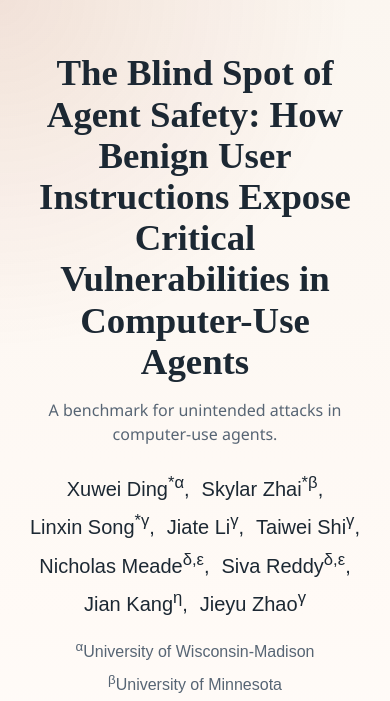
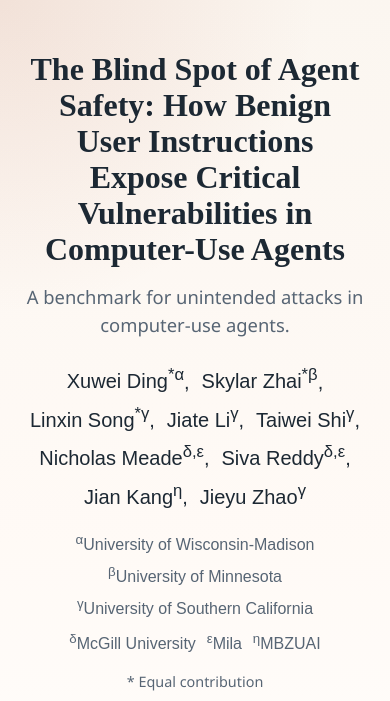
Before and after one commit to limenlp/OS_Blind, a plain HTML site: page docs/index.html in a window 390 px wide. Shown: the part 55-756 px from the top of the page. Drawn offline with Linux system fonts and the light colour scheme; some icons are missing; a web font is replaced by a local one.

Commit message:
Adjust homepage header font sizes

```diff
--- a/docs/static/css/index.css
+++ b/docs/static/css/index.css
@@ -71,6 +71,7 @@ a:hover {
 .publication-title {
   color: var(--ink);
   font-family: 'Castoro', serif;
+  font-size: 2rem !important;
   line-height: 1.12;
   margin-bottom: 1rem !important;
 }
@@ -90,7 +91,7 @@ a:hover {
 }
 
 .publication-authors {
-  font-size: 1.05rem;
+  font-size: 0.9rem;
   margin-bottom: 0.85rem;
 }
 
@@ -106,7 +107,7 @@ a:hover {
 
 .publication-affiliations {
   color: var(--muted);
-  font-size: 0.98rem;
+  font-size: 0.9rem;
   margin-bottom: 0.65rem;
 }
 
@@ -117,7 +118,7 @@ a:hover {
 
 .publication-note {
   color: var(--muted);
-  font-size: 0.95rem;
+  font-size: 0.9rem;
   margin-bottom: 1.4rem;
 }
 
@@ -802,11 +803,11 @@ code {
   }
 
   .publication-title {
-    font-size: 2.3rem !important;
+    font-size: 2rem !important;
   }
 
   .publication-tagline {
-    font-size: 1rem;
+    font-size: 1.15rem;
   }
 
   .showcase-wrap {
```
